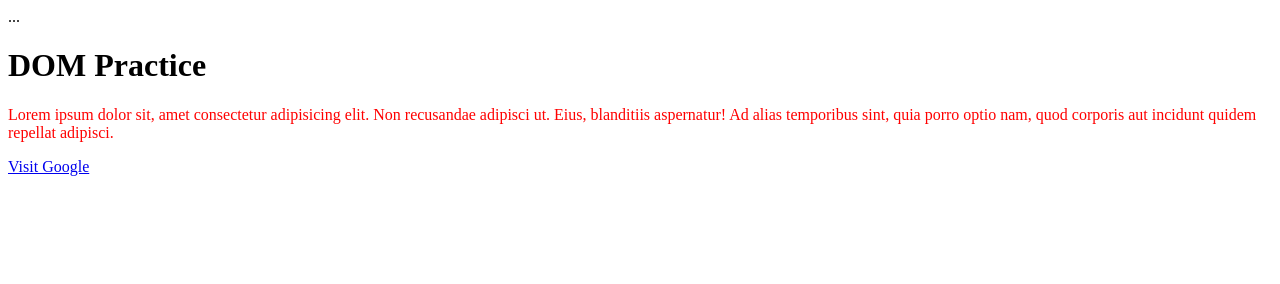
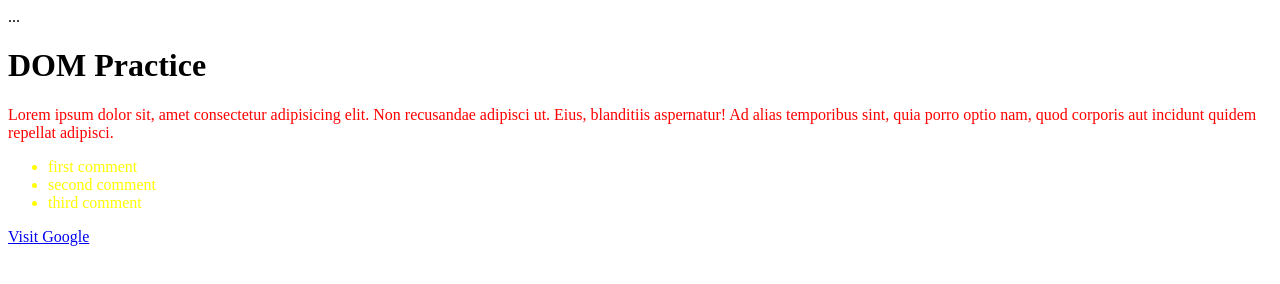
Before and after one commit to rixiobarrios/perscholas, a plain HTML site: page Week 3/index.html in a window 1280 px wide. Drawn offline with Linux system fonts and the light colour scheme.

Commit message:
Add practice exercises

```diff
--- a/Week 3/index.html
+++ b/Week 3/index.html
@@ -3,6 +3,11 @@
     <!-- <title>DOM Practice</title> -->
     <h1 id="title" class="main-title">DOM Practice</h1>
     <p class="cool">Lorem ipsum dolor sit, amet consectetur adipisicing elit. Non recusandae adipisci ut. Eius, blanditiis aspernatur! Ad alias temporibus sint, quia porro optio nam, quod corporis aut incidunt quidem repellat adipisci.</p>
+    <ul id="comments">
+        <li class="comment">first comment</li>
+        <li class="comment">second comment</li>
+        <li class="comment">third comment</li>
+      </ul>
     <a id="link">Visit Google</a>
     <script defer src="script.js"></script>
   </head>
--- a/Week 3/script.js
+++ b/Week 3/script.js
@@ -24,4 +24,24 @@ document.querySelector('.cool').style.color = 'red';
 // Hint: Check out the previous slide
 
 const a = document.querySelector('#link');
+// const a = document.getElementById("link"); // this is another way to target your element
 a.href = 'https://www.google.com';
+
+// 💪 You Do: Use querySelectorAllto select all of the elements with a class of commentand assign to a variable named commentEls.
+// console.log(commentEls)to verify it worked.
+
+let commentEls = document.querySelectorAll(".comment");
+console.log(commentEls);
+
+// Let's type this for...ofloop in the console to log each element:
+
+// for(let commentEl of commentEls) {
+// 	console.log(commentEl);
+// }
+
+// 💪 You Do: Add a for...ofloop to script.js that changes the font size all of the comment elements to 30px.
+// Hint: You must use a string like '30px'(just the number 30or the string of '30'will not work).
+
+for (const commentEl of commentEls) {
+    commentEl.style.color = "yellow";
+}
```
Also changed, not shown: Week 3/events-practice/index.html (added, +13 -0 lines), Week 3/events-practice/js/main.js (added).
